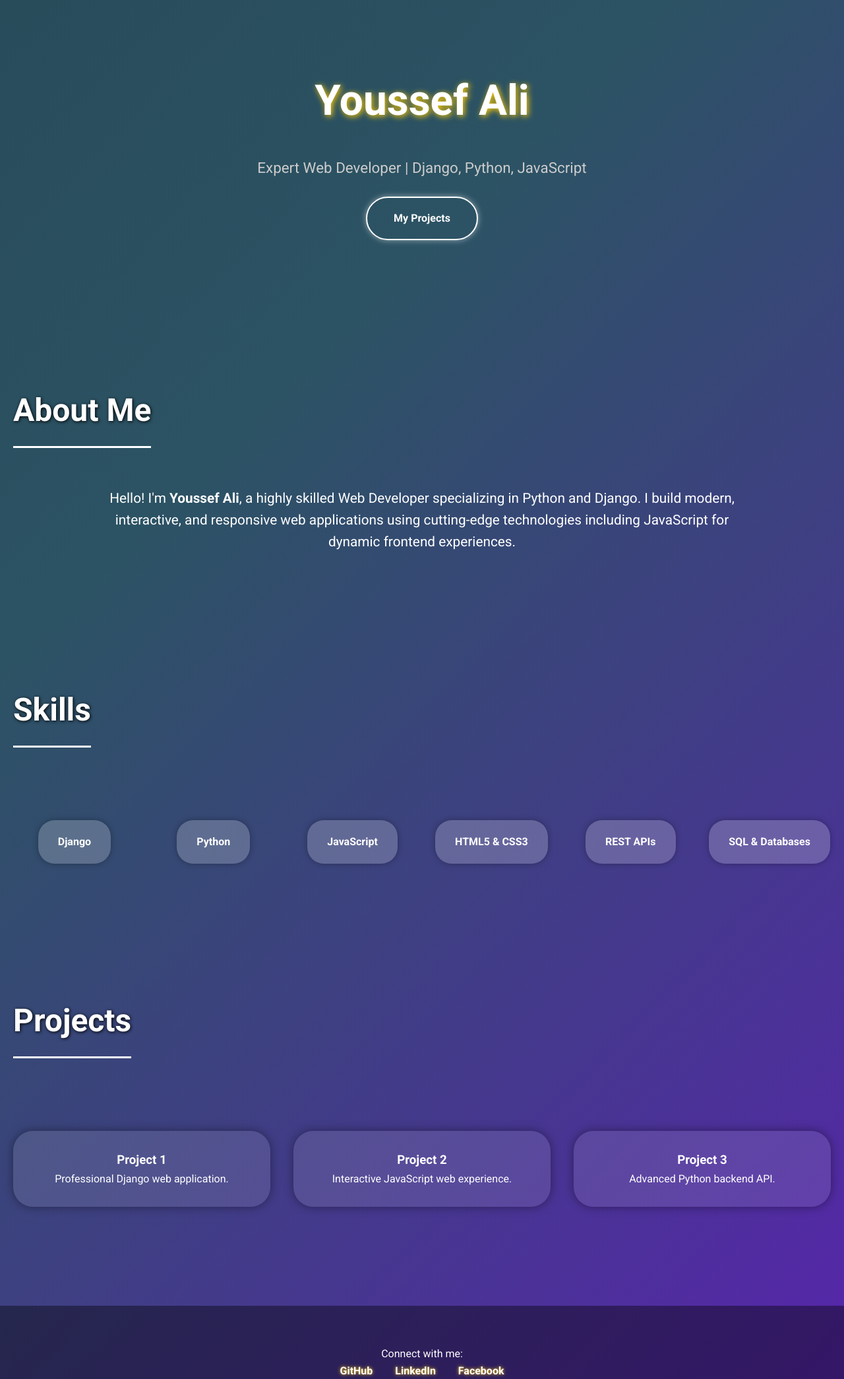
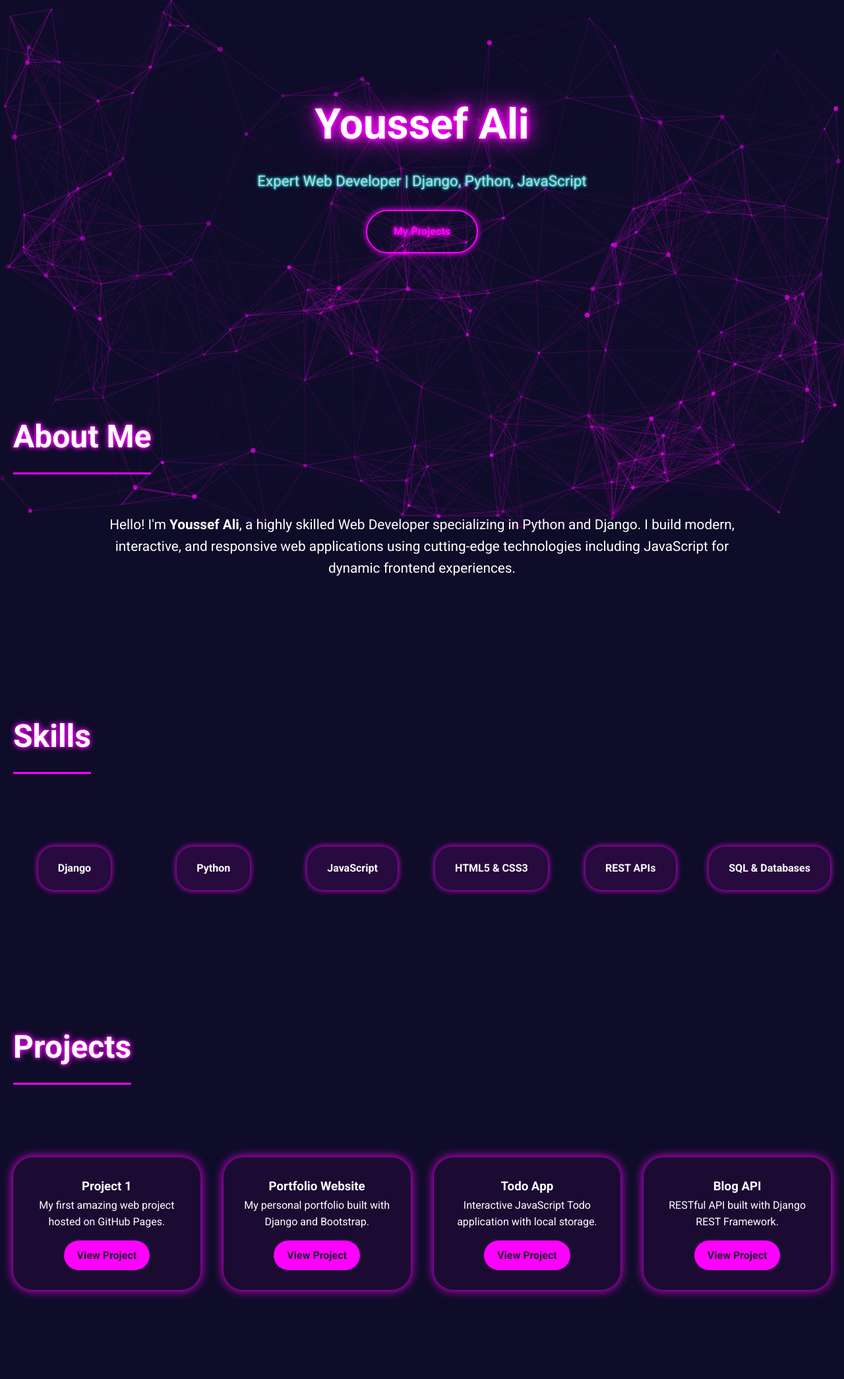
Before and after one commit to dfrt122330-alt/Project_1, a plain HTML site: page index.html in a window 1280 px wide. Shown: the top 2090 px of the page at 66% size. Drawn offline with nearby package versions, Linux system fonts and the light colour scheme; animation ran at ten frames a second.

Commit message:
Update index.html

```diff
--- a/index.html
+++ b/index.html
@@ -6,158 +6,50 @@
 <title>Youssef Ali - Expert Web Developer</title>
 <link href="https://fonts.googleapis.com/css2?family=Roboto:wght@400;700&display=swap" rel="stylesheet">
 <style>
-  * { margin:0; padding:0; box-sizing:border-box; font-family: 'Roboto', sans-serif; }
-  body {
-    background: linear-gradient(135deg, #0f2027, #203a43, #2c5364, #6a11cb, #2575fc);
-    background-size: 400% 400%;
-    animation: gradientBG 25s ease infinite;
-    color: #fff;
-    line-height:1.6;
-    scroll-behavior: smooth;
-  }
-
-  /* Header */
-  header { text-align:center; padding:120px 20px; }
-  header h1 {
-    font-size:4rem;
-    margin-bottom:15px;
-    animation: jump 1.5s infinite alternate;
-    text-shadow: 2px 2px 10px #ffcc00;
-  }
-  header p { font-size:1.4rem; color:#ccc; margin-bottom:25px; opacity:0; transform: translateY(20px); animation: fadeInUp 1s forwards 0.5s; }
-  .btn {
-    display:inline-block;
-    padding:18px 40px;
-    color:#fff;
-    border:2px solid #fff;
-    border-radius:50px;
-    text-decoration:none;
-    font-weight:700;
-    transition:0.5s;
-    opacity:0;
-    transform: translateY(20px);
-    animation: fadeInUp 1s forwards 1s;
-    box-shadow: 0 0 10px rgba(255,255,255,0.5);
-  }
-  .btn:hover {
-    background:#ffcc00;
-    color:#1f1c2c;
-    transform: translateY(-10px) scale(1.2) rotate(-2deg);
-    box-shadow: 0 0 25px #ffcc00;
-  }
-
-  /* Sections */
-  section { padding:100px 20px; max-width:1300px; margin:0 auto; }
-  h2 { font-size:3rem; text-align:center; margin-bottom:60px; border-bottom:3px solid #fff; display:inline-block; padding-bottom:15px; text-shadow: 1px 1px 5px #000; }
-
-  /* About */
-  #about p { max-width:1000px; margin:0 auto; text-align:center; font-size:1.3rem; opacity:0; transform: translateY(20px); animation: fadeInUp 1s forwards 0.5s; }
-
-  /* Skills */
-  ul.skills {
-    display:grid;
-    grid-template-columns: repeat(auto-fit,minmax(160px,1fr));
-    gap:25px;
-    list-style:none;
-    justify-items:center;
-    margin-top:50px;
-  }
-  ul.skills li {
-    background: rgba(255,255,255,0.2);
-    padding:20px 30px;
-    border-radius:25px;
-    font-weight:700;
-    transition:0.5s;
-    cursor:pointer;
-    text-align:center;
-    box-shadow: 0 0 10px rgba(0,0,0,0.3);
-  }
-  ul.skills li:hover {
-    transform: translateY(-15px) scale(1.15) rotate(-1deg);
-    background: rgba(255,255,255,0.35);
-    box-shadow: 0 10px 25px rgba(255,204,0,0.5);
-  }
-
-  /* Projects */
-  .projects {
-    display:grid;
-    grid-template-columns: repeat(auto-fit,minmax(280px,1fr));
-    gap:35px;
-    margin-top:50px;
-  }
-  .project {
-    background: rgba(255,255,255,0.1);
-    padding:30px;
-    border-radius:30px;
-    text-align:center;
-    transition:0.5s;
-    cursor:pointer;
-    opacity:0;
-    transform: translateY(20px);
-    animation: fadeInUp 1s forwards;
-    box-shadow: 0 0 15px rgba(0,0,0,0.4);
-  }
-  .project:hover {
-    transform: translateY(-20px) scale(1.1) rotate(-1deg);
-    background: rgba(255,255,255,0.25);
-    box-shadow: 0 20px 40px rgba(255,204,0,0.6);
-  }
-
-  /* Footer */
-  footer {
-    text-align:center;
-    padding:60px 20px;
-    background: rgba(0,0,0,0.4);
-    margin-top:50px;
-  }
-  footer a {
-    color:#fff;
-    margin:0 15px;
-    text-decoration:none;
-    font-weight:700;
-    transition:0.5s;
-    text-shadow: 0 0 5px #ffcc00;
-  }
-  footer a:hover {
-    color:#ffcc00;
-    transform: scale(1.4) rotate(-2deg);
-    text-shadow: 0 0 15px #ffcc00;
-  }
-
-  /* Animations */
-  @keyframes jump { 0% {transform: translateY(0);} 100% {transform: translateY(-20px);} }
-  @keyframes fadeInUp { 0% {opacity:0; transform: translateY(20px);} 100% {opacity:1; transform: translateY(0);} }
-  @keyframes gradientBG {
-    0% {background-position:0% 50%;}
-    50% {background-position:100% 50%;}
-    100% {background-position:0% 50%;}
-  }
-
-  /* Responsive */
-  @media(max-width:768px){
-    header h1 { font-size:3rem; }
-    h2 { font-size:2.5rem; }
-    .btn { padding:12px 25px; }
-  }
+*{margin:0;padding:0;box-sizing:border-box;font-family:'Roboto',sans-serif;}
+body{color:#fff;line-height:1.6;scroll-behavior:smooth;overflow-x:hidden;background:#0f0c29;}
+#particles-js{position:fixed;width:100%;height:100%;z-index:-1;top:0;left:0;}
+.reveal{opacity:0;transform: translateY(50px);transition: all 1s ease;}
+.reveal.active{opacity:1;transform: translateY(0);}
+header{text-align:center;padding:140px 20px;}
+header h1{font-size:4rem;margin-bottom:15px;text-shadow:0 0 5px #ff00ff,0 0 10px #ff00ff,0 0 20px #ff00ff,0 0 40px #ff00ff;animation: jump 1.5s infinite alternate;transition:text-shadow 1s;}
+header p{font-size:1.4rem;color:#ccc;margin-bottom:25px;text-shadow:0 0 3px #00ffff,0 0 5px #00ffff;}
+.btn{display:inline-block;padding:18px 40px;border:2px solid #ff00ff;border-radius:50px;text-decoration:none;font-weight:700;color:#ff00ff;text-shadow:0 0 5px #ff00ff,0 0 10px #ff00ff;transition:0.4s;box-shadow:0 0 10px #ff00ff;}
+.btn:hover{background:#ff00ff;color:#1f1c2c;transform: translateY(-10px) scale(1.2) rotate(-2deg);box-shadow:0 0 20px #ff00ff,0 0 40px #ff00ff;}
+section{padding:100px 20px;max-width:1300px;margin:0 auto;}
+h2{font-size:3rem;text-align:center;margin-bottom:60px;border-bottom:3px solid #ff00ff;display:inline-block;padding-bottom:15px;text-shadow:0 0 5px #ff00ff,0 0 10px #ff00ff;}
+#about p{max-width:1000px;margin:0 auto;text-align:center;font-size:1.3rem;}
+ul.skills{display:grid;grid-template-columns: repeat(auto-fit,minmax(160px,1fr));gap:25px;list-style:none;justify-items:center;margin-top:50px;}
+ul.skills li{background: rgba(255,0,255,0.1);padding:20px 30px;border-radius:25px;font-weight:700;transition:0.5s;cursor:pointer;text-align:center;box-shadow:0 0 10px #ff00ff;}
+ul.skills li:hover{transform: translateY(-15px) scale(1.15) rotate(-1deg);background: rgba(255,0,255,0.2);box-shadow:0 0 25px #ff00ff;}
+.projects{display:grid;grid-template-columns: repeat(auto-fit,minmax(280px,1fr));gap:35px;margin-top:50px;}
+.project{background: rgba(255,0,255,0.05);padding:30px;border-radius:30px;text-align:center;transition:0.5s;cursor:pointer;box-shadow:0 0 15px #ff00ff;transform-style: preserve-3d;}
+.project:hover{transform: translateY(-20px) scale(1.1) rotateY(15deg) rotateX(5deg);background: rgba(255,0,255,0.15);box-shadow:0 0 40px #ff00ff;}
+.project a{display:inline-block;margin-top:15px;text-decoration:none;padding:10px 20px;border-radius:25px;background:#ff00ff;color:#1f1c2c;font-weight:700;transition:0.3s;}
+.project a:hover{background:#fff;color:#1f1c2c;transform: scale(1.1);}
+footer{text-align:center;padding:60px 20px;margin-top:50px;}
+footer a{color:#ff00ff;margin:0 15px;text-decoration:none;font-weight:700;transition:0.5s;text-shadow:0 0 5px #ff00ff;}
+footer a:hover{color:#fff;transform: scale(1.4) rotate(-2deg);text-shadow:0 0 15px #ff00ff;}
+@keyframes jump{0%{transform: translateY(0);}100%{transform: translateY(-20px);}}
+@media(max-width:768px){header h1{font-size:3rem;}h2{font-size:2.5rem;}.btn{padding:12px 25px;}}
 </style>
 </head>
 <body>
 
-<!-- Header -->
-<header>
+<div id="particles-js"></div>
+
+<header class="reveal">
   <h1>Youssef Ali</h1>
   <p>Expert Web Developer | Django, Python, JavaScript</p>
   <a href="#projects" class="btn">My Projects</a>
 </header>
 
-<!-- About Section -->
-<section id="about">
+<section id="about" class="reveal">
   <h2>About Me</h2>
   <p>Hello! I'm <strong>Youssef Ali</strong>, a highly skilled Web Developer specializing in Python and Django. I build modern, interactive, and responsive web applications using cutting-edge technologies including JavaScript for dynamic frontend experiences.</p>
 </section>
 
-<!-- Skills Section -->
-<section id="skills">
+<section id="skills" class="reveal">
   <h2>Skills</h2>
   <ul class="skills">
     <li>Django</li>
@@ -169,32 +61,72 @@
   </ul>
 </section>
 
-<!-- Projects Section -->
-<section id="projects">
+<section id="projects" class="reveal">
   <h2>Projects</h2>
   <div class="projects">
-    <div class="project" style="animation-delay:0.2s;">
+    <div class="project reveal" style="animation-delay:0.2s;">
       <h3>Project 1</h3>
-      <p>Professional Django web application.</p>
+      <p>My first amazing web project hosted on GitHub Pages.</p>
+      <a href="https://dfrt122330-alt.github.io/Project_1/" target="_blank">View Project</a>
     </div>
-    <div class="project" style="animation-delay:0.4s;">
-      <h3>Project 2</h3>
-      <p>Interactive JavaScript web experience.</p>
+    <div class="project reveal" style="animation-delay:0.4s;">
+      <h3>Portfolio Website</h3>
+      <p>My personal portfolio built with Django and Bootstrap.</p>
+      <a href="https://dfrt122330-alt.github.io/Portfolio" target="_blank">View Project</a>
     </div>
-    <div class="project" style="animation-delay:0.6s;">
-      <h3>Project 3</h3>
-      <p>Advanced Python backend API.</p>
+    <div class="project reveal" style="animation-delay:0.6s;">
+      <h3>Todo App</h3>
+      <p>Interactive JavaScript Todo application with local storage.</p>
+      <a href="https://dfrt122330-alt.github.io/Todo-App" target="_blank">View Project</a>
+    </div>
+    <div class="project reveal" style="animation-delay:0.8s;">
+      <h3>Blog API</h3>
+      <p>RESTful API built with Django REST Framework.</p>
+      <a href="https://github.com/dfrt122330-alt/BlogAPI" target="_blank">View Project</a>
     </div>
   </div>
 </section>
 
-<!-- Footer -->
-<footer>
+<footer class="reveal">
   <p>Connect with me:</p>
   <a href="https://github.com/dfrt122330-alt" target="_blank">GitHub</a>
   <a href="https://www.linkedin.com/" target="_blank">LinkedIn</a>
   <a href="https://www.facebook.com/profile.php?id=61552229587781" target="_blank">Facebook</a>
 </footer>
 
+<script src="https://cdn.jsdelivr.net/npm/particles.js"></script>
+<script>
+particlesJS("particles-js", {
+  "particles": {
+    "number": {"value":150,"density":{"enable":true,"value_area":800}},
+    "color":{"value":"#ff00ff"},
+    "shape":{"type":"circle"},
+    "opacity":{"value":0.8,"random":true},
+    "size":{"value":4,"random":true},
+    "line_linked":{"enable":true,"distance":200,"color":"#ff00ff","opacity":0.4,"width":1},
+    "move":{"enable":true,"speed":6}
+  },
+  "interactivity":{
+    "detect_on":"canvas",
+    "events":{
+      "onhover":{"enable":true,"mode":"repulse"},
+      "onclick":{"enable":true,"mode":"push"}
+    },
+    "modes":{"repulse":{"distance":150},"push":{"particles_nb":6}}
+  },
+  "retina_detect":true
+});
+
+const reveals=document.querySelectorAll('.reveal');
+window.addEventListener('scroll',()=>{
+  for(let i=0;i<reveals.length;i++){
+    let windowHeight=window.innerHeight;
+    let revealTop=reveals[i].getBoundingClientRect().top;
+    let revealPoint=150;
+    if(revealTop<windowHeight-revealPoint){reveals[i].classList.add('active');}else{reveals[i].classList.remove('active');}
+  }
+});
+</script>
+
 </body>
 </html>
```
